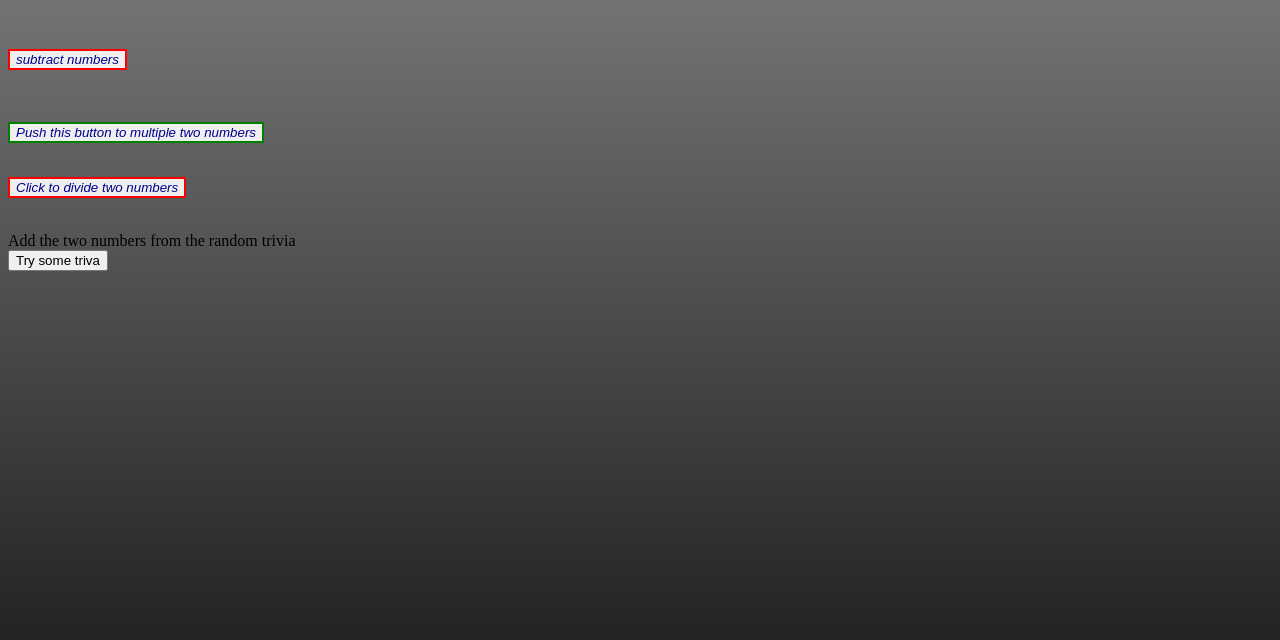
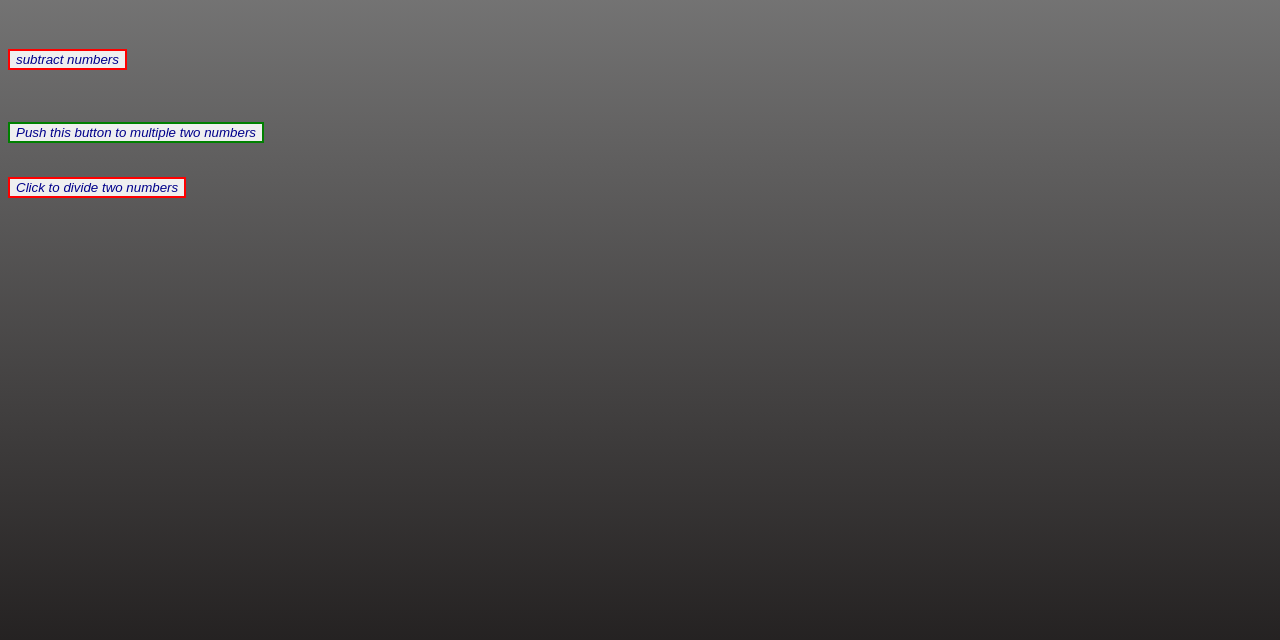
Before and after one commit to SIR-tripod/Simple-Calculator, a plain HTML site: page index.html in a window 1280 px wide. Shown: the part 104-744 px from the top of the page. Drawn offline with Linux system fonts and the light colour scheme.

Commit message:
Update index.html

```diff
--- a/index.html
+++ b/index.html
@@ -33,16 +33,7 @@
         <button id="div" type="button" onclick="divi()">Click to divide two numbers</button>
         <p id="v" type="number"></p>
     </div>
-    <br>
-    <div>
-        <label id="labelBtn">Add the two numbers from the random trivia</label>
-        <br>
-        <button id="trivi" type="button" onclick="triviValues()">Try some triva</button>
-        <p id="values1" type="number"></p>
-        <p id="values2" type="number"></p>
 
-
-    </div>
 
     <script src="index.js">
 
```
